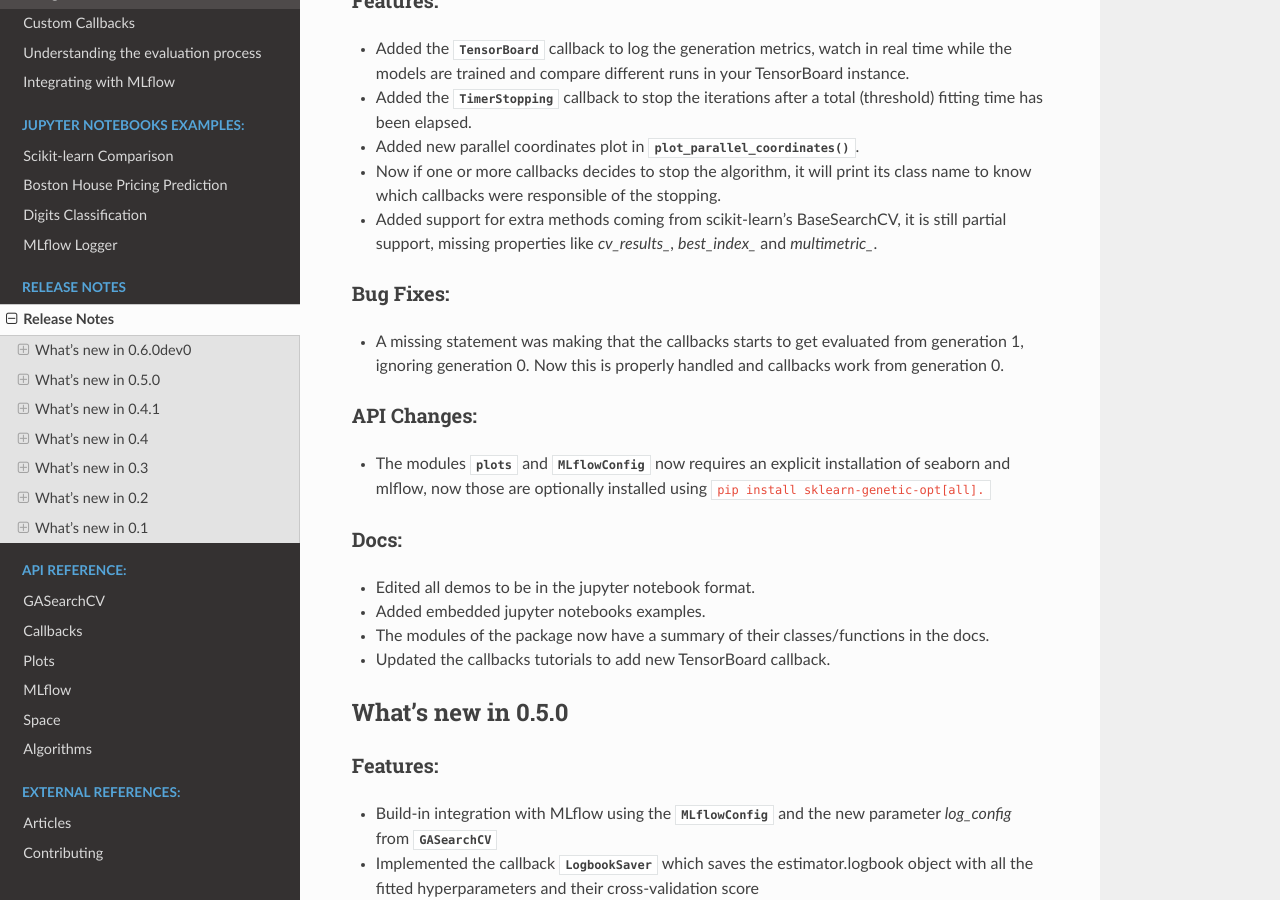
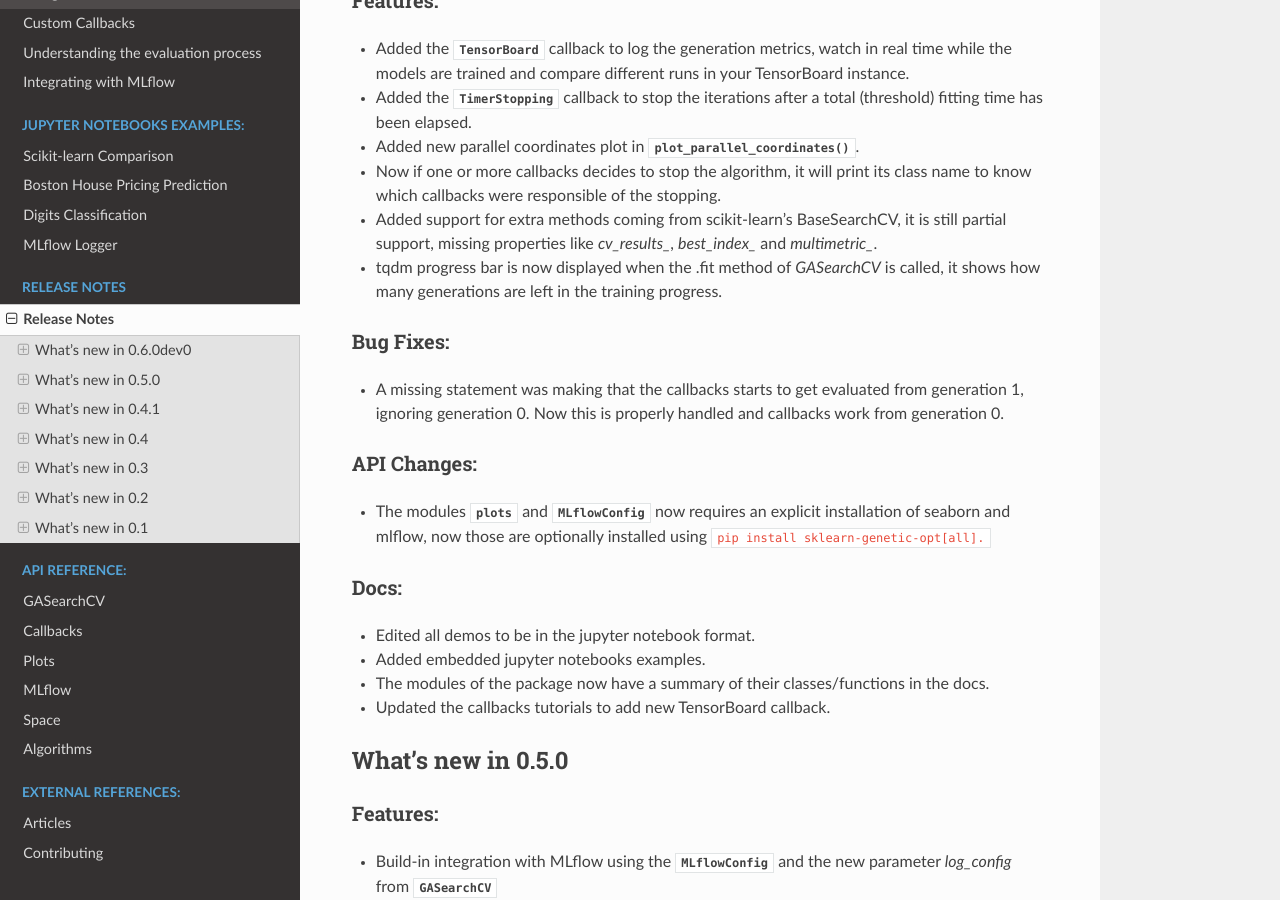
Before and after one commit to rodrigo-arenas/Sklearn-genetic-opt, a Sphinx documentation site: the page built from docs/release_notes.rst, in a window 1280 px wide and 900 px high, scrolled down 325 px. Built offline with Sphinx 7.4.7 and the Read the Docs theme 2.0.0, drawn with Linux system fonts in a browser that asks for light colours; the version number is read from the project's files by our own code.

Commit message:
docs on progress bar

```diff
--- a/docs/release_notes.rst
+++ b/docs/release_notes.rst
@@ -22,6 +22,8 @@ Features:
   its class name to know which callbacks were responsible of the stopping.
 * Added support for extra methods coming from scikit-learn's BaseSearchCV, it is
   still partial support, missing properties like `cv_results_`, `best_index_` and `multimetric_`.
+* tqdm progress bar is now displayed when the .fit method of `GASearchCV` is called, it shows
+  how many generations are left in the training progress.
 
 ^^^^^^^^^^
 Bug Fixes:
```
Also changed, not shown: docs/notebooks/Boston_Houses_decision_tree.ipynb, docs/notebooks/Digits_decision_tree.ipynb.
